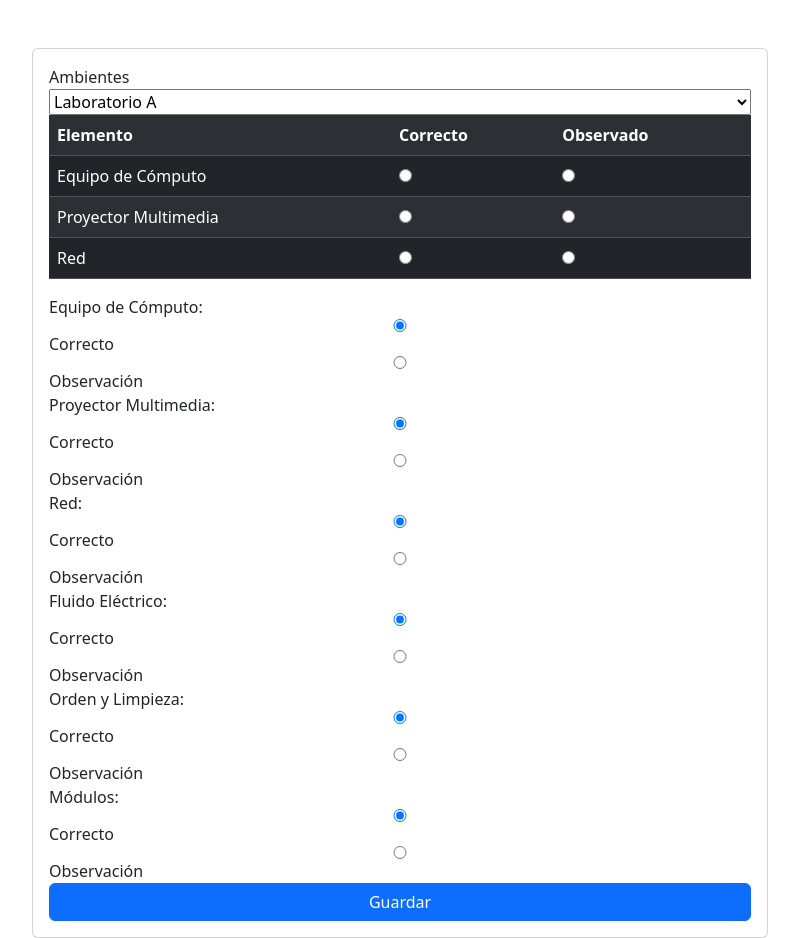
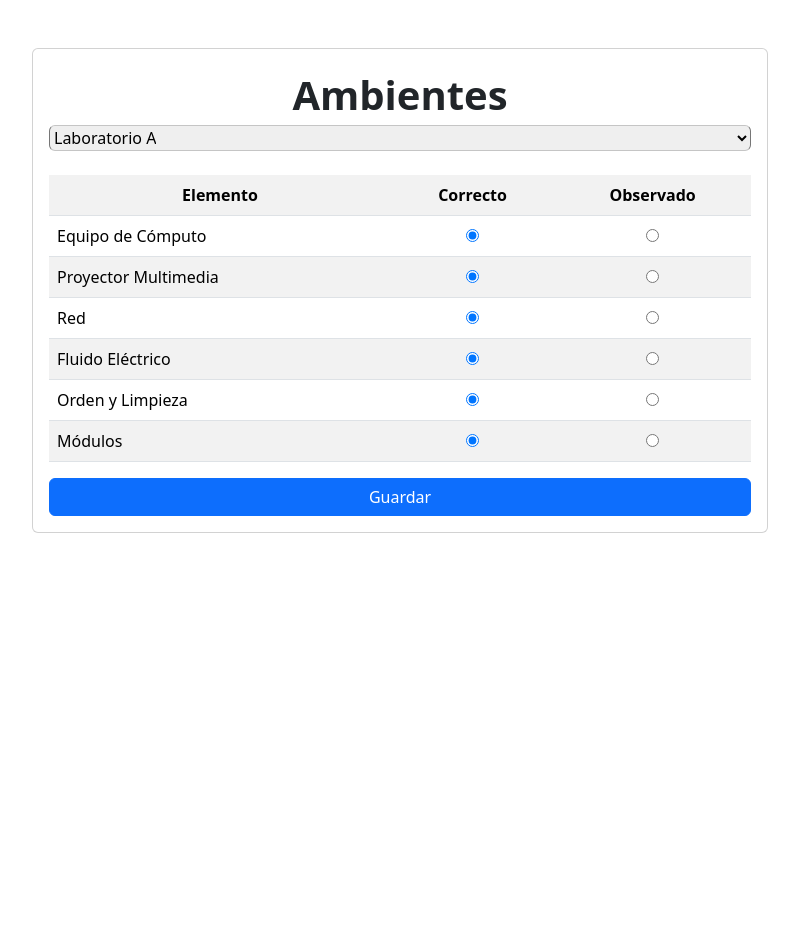
Before and after one commit to Leonardo-max-el/controlic, a Django app: page /registrar_inspeccion/ in a window 1280 px wide. Shown: the part 56-994 px from the top of the page, without its empty margins (240-1039 px from the left). After the commit the page ends 589 px from the top, so only its background shows below. Run offline with Django 5.2, Linux system fonts and the light colour scheme.

Commit message:
4to_avance

```diff
--- a/app_control/templates/registrar_inspeccion.html
+++ b/app_control/templates/registrar_inspeccion.html
@@ -11,9 +11,8 @@
                 <h4 class="text-center">Hola, {{ user.username }}. ¿Qué ambiente deseas registrar hoy?</h4>
                 {% endif %}
                 {% csrf_token %}
-                <label for="ambiente" >Ambientes</label>
-
-                         <select name="ambientes" id="">
+                <label for="ambiente" style="text-align: center; font-size: 40px"><strong>Ambientes</strong></label>
+                        <select class="list-group" name="ambientes" id="">
                         <option value="Laboratorio_A">Laboratorio A</option>
                         <option value="Laboratorio_B">Laboratorio B</option>
                         <option value="Laboratorio_C">Laboratorio C</option>
@@ -26,63 +25,48 @@
                         <option value="Aula_102">Aula 102</option>
 
                     </select>
-
-                    <table class="table table-dark table-striped"">
-                        <tr>
+                    <br>
+                    <table class="table table-striped table-hover" >
+                        <tr style="text-align: center;">
                             <th>Elemento</th>
-                            <th>Correcto</th>
+                            <th >Correcto</th>
                             <th>Observado</th>
                         </tr>
                         <tr>
                             <td>Equipo de Cómputo</td>
-                            <td><input type="radio" name="equipo_computo" value="C" checked></td>
-                            <td><input type="radio" name="equipo_computo" value="O"></td>
+                            <td style="text-align: center;"><input type="radio" name="equipo_computo" value="C" checked></td>
+                            <td style="text-align: center;"><input type="radio" name="equipo_computo" value="O" style="accent-color: red;"></td>
                         </tr>
                         <tr>
                             <td>Proyector Multimedia</td>
-                            <td><input type="radio" name="proyector_multimedia" value="C" checked></td>
-                            <td><input type="radio" name="proyector_multimedia" value="O"></td>
+                            <td style="text-align: center;"><input type="radio" name="proyector_multimedia" value="C" checked></td>
+                            <td style="text-align: center;"><input type="radio" name="proyector_multimedia" value="O" style="accent-color: red;"></td>
                         </tr>
                         <tr>
                             <td>Red</td>
-                            <td><input type="radio" name="red" value="C" checked></td>
-                            <td><input type="radio" name="red" value="O"></td>
+                            <td style="text-align: center;"><input type="radio" name="red" value="C" checked></td>
+                            <td style="text-align: center;"><input type="radio" name="red" value="O" style="accent-color: red;"></td>
+                        </tr>
+                        <tr>
+                            <td>Fluido Eléctrico</td>
+                            <td style="text-align: center;"><input type="radio" name="fluido_electrico" value="C" checked></td>
+                            <td style="text-align: center;"><input type="radio" name="fluido_electrico" value="O" style="accent-color: red;"></td>
                         </tr>
 
+                        <tr>
+                            <td>Orden y Limpieza</td>
+                            <td style="text-align: center;"><input type="radio" name="orden_limpieza" value="C" checked></td>
+                            <td style="text-align: center;"><input type="radio" name="orden_limpieza" value="O" style="accent-color: red;"></td>
+                        </tr>
+
+                        <tr>
+                            <td>Módulos</td>
+                            <td style="text-align: center;"><input type="radio" name="modulos" value="C" checked></td>
+                            <td style="text-align: center;"><input type="radio" name="modulos" value="O" style="accent-color: red;"></td>
+                        </tr>
 
                     </table>
-
-                <label>Equipo de Cómputo:</label>
-                <input type="radio" name="equipo_computo" value="C" checked> Correcto
-                <input type="radio" name="equipo_computo" value="O"> Observación
-                <br>
-
-                <label>Proyector Multimedia:</label>
-                <input type="radio" name="proyector_multimedia" value="C" checked> Correcto
-                <input type="radio" name="proyector_multimedia" value="O"> Observación
-                <br>
-
-                <label>Red:</label>
-                <input type="radio" name="red" value="C" checked> Correcto
-                <input type="radio" name="red" value="O"> Observación
-                <br>
-
-                <label>Fluido Eléctrico:</label>
-                <input type="radio" name="fluido_electrico" value="C" checked> Correcto
-                <input type="radio" name="fluido_electrico" value="O"> Observación
-                <br>
-
-                <label>Orden y Limpieza:</label>
-                <input type="radio" name="orden_limpieza" value="C" checked> Correcto
-                <input type="radio" name="orden_limpieza" value="O"> Observación
-                <br>
-
-                <label>Módulos:</label>
-                <input type="radio" name="modulos" value="C" checked> Correcto
-                <input type="radio" name="modulos" value="O"> Observación
-                <br>
-
-                <button class="btn btn-primary type="submit">Guardar</button>
+                <button class="btn btn-primary" type="submit">Guardar</button>
             </form>
 
 
```
Also changed, not shown: admin_control/settings.py (+10 -10 lines), app_control/views.py (line endings or trailing spaces), db.sqlite3.
